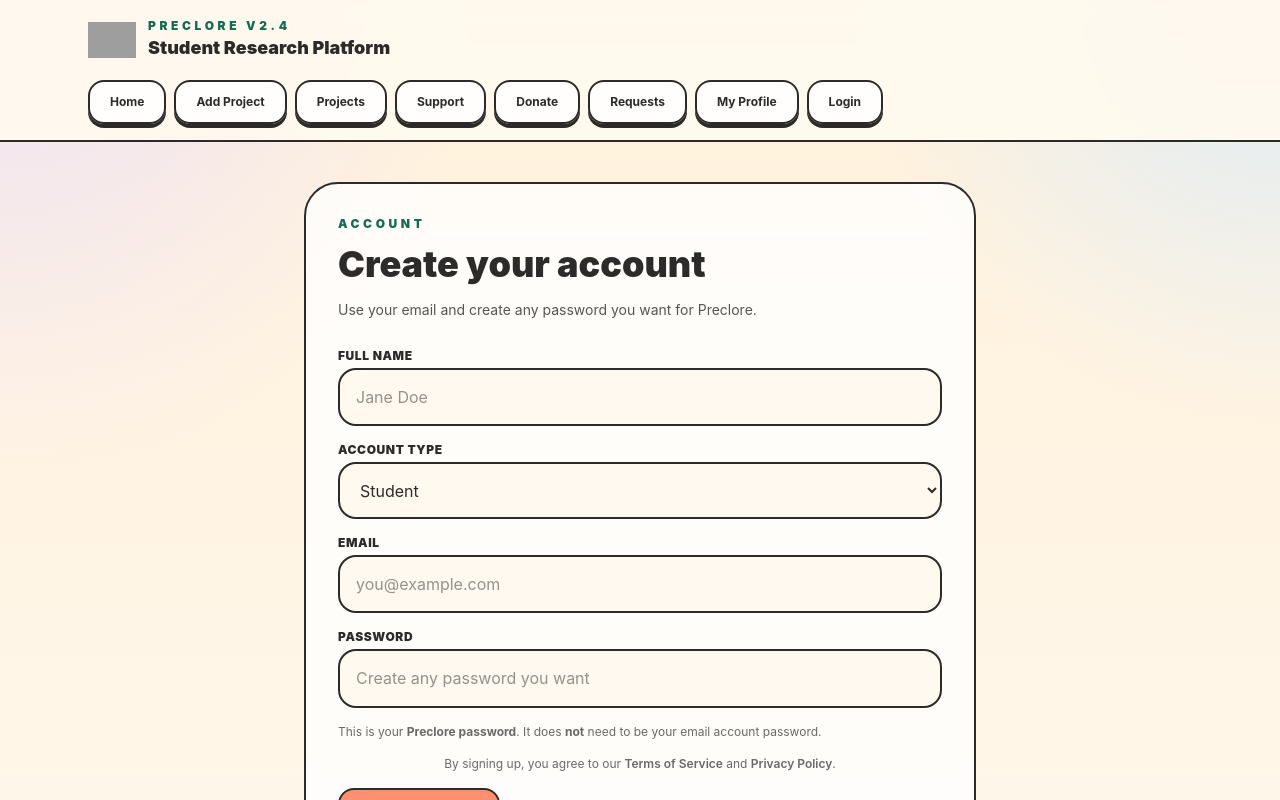
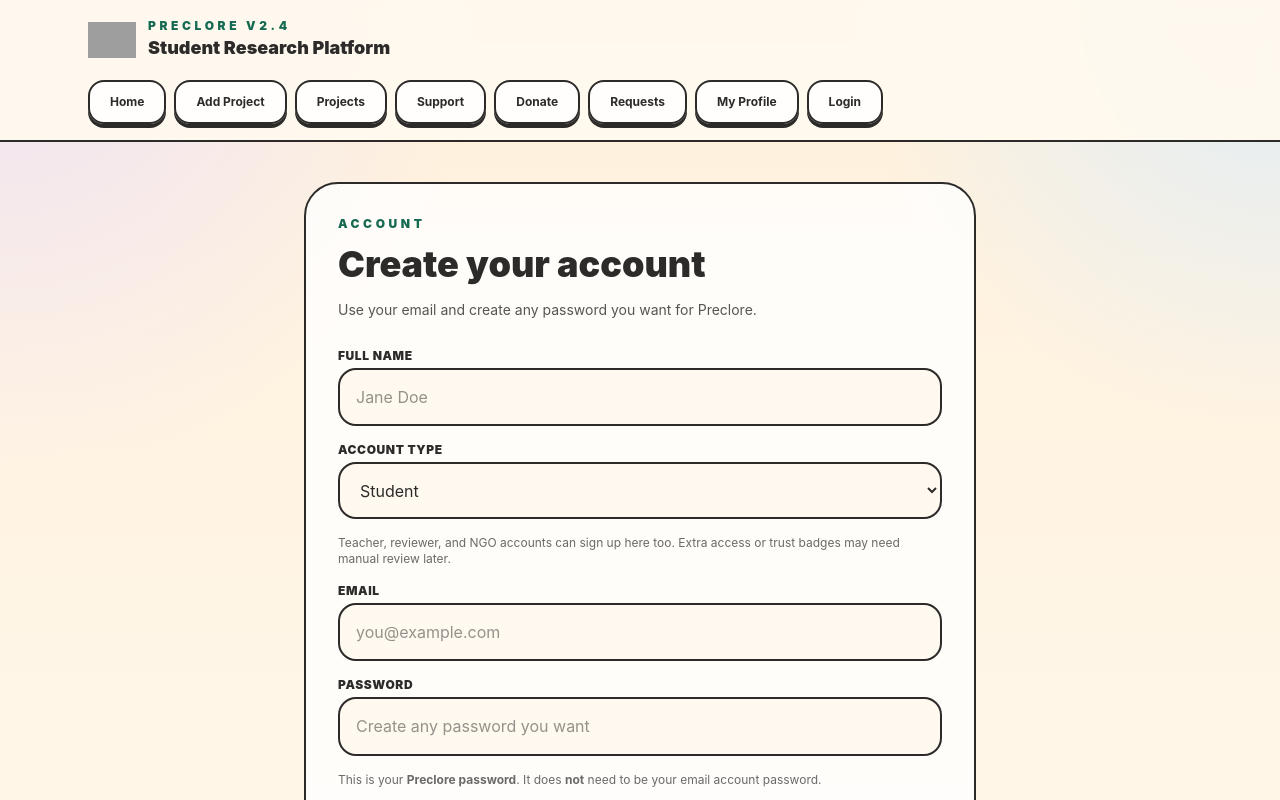
Before and after one commit to sai69692011-wq/Preclore, a Next.js app: page /auth in a window 1280 px wide. Both pictures are taken after a click on the button "Don't have an account? Create one". Shown: the top 800 px of the page. Built offline with nearby package versions, Linux system fonts and the light colour scheme; no server answers; grey boxes are pictures that could not be loaded.

Commit message:
Update page.jsx

```diff
--- a/app/auth/page.jsx
+++ b/app/auth/page.jsx
@@ -140,7 +140,7 @@
       }
 
       setLoading(false);
-      setMessage('Your account has been created. You can now sign in.');
+      setMessage('Your account has been created. You can now log in.');
       setIsSignUp(false);
       return;
     }
@@ -198,7 +198,7 @@
 
         <div className="mt-6 flex flex-wrap gap-3">
           <TactileButton onClick={() => router.push('/profile')} variant="primary">
-            Go to Profile
+            Go to My Profile
           </TactileButton>
           <TactileButton onClick={signOut} variant="ghost">
             Sign Out
@@ -263,9 +263,13 @@
                 className="field"
               >
                 <option value="student">Student</option>
-                <option value="alumni_readonly">Guest / Viewer</option>
+                <option value="alumni_readonly">Teacher / Reviewer / NGO / Guest</option>
               </select>
             </div>
+
+            <p className="text-xs text-ink/70">
+              Teacher, reviewer, and NGO accounts can sign up here too. Extra access or trust badges may need manual review later.
+            </p>
           </>
         ) : null}
 
```
